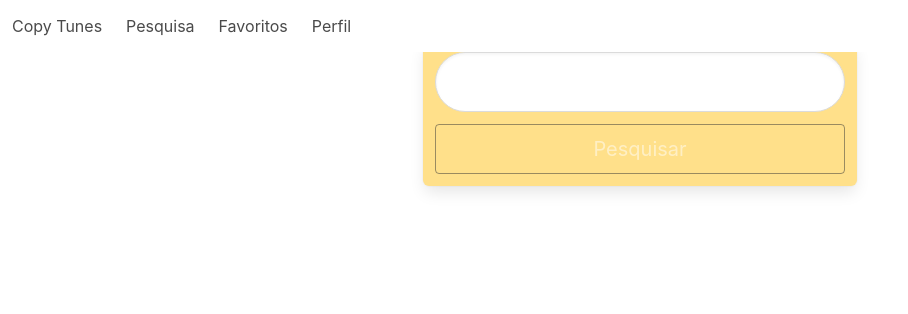
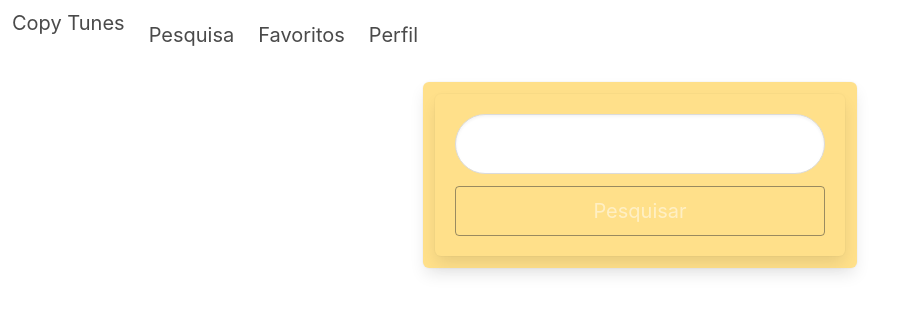
Before and after one commit to lorismilloni/copy_tunes, a React (Create React App) app: page /search in a window 1280 px wide. Shown: the top 314 px of the page, without its empty margins (0-908 px from the left). Built offline with nearby package versions, Linux system fonts and the light colour scheme; the HTML template or start-up script is replaced by a standard one.

Commit message:
edit titles and subtitles, edit loading box

```diff
--- a/src/components/AlbumInfo.jsx
+++ b/src/components/AlbumInfo.jsx
@@ -6,8 +6,8 @@ export default class AlbumInfo extends Component {
   render() {
     const { collectionId, collectionName } = this.props;
     return (
-      <li>
-        <Link
+      <li class="box">
+        <Link class="title is-4"
           to={ `/album/${collectionId}` }
           data-testid={ `link-to-album-${collectionId}` }
         >
@@ -18,8 +18,6 @@ export default class AlbumInfo extends Component {
   }
 }
 
-// Componente AlbumInfo seguindo modelo do AlbumCard feito pelo Leonardo Vogel
-
 AlbumInfo.propTypes = {
   collectionId: PropType.string,
   collectionName: PropType.string,
--- a/src/components/Header.jsx
+++ b/src/components/Header.jsx
@@ -34,20 +34,20 @@ export default class Header extends React.Component {
     return (
       <header data-testid="header-component">
         <nav class="navbar" role="navigation" aria-label="main navigation">
-          <h3 class="navbar-item">Copy Tunes</h3>
+          <h3 class="navbar-item subtitle">Copy Tunes</h3>
           <div class="navbar-start">
             <Link class="navbar-item" to="/search">
-              <h4 data-testid="link-to-search">Pesquisa</h4>
+              <h4 class="subtitle" data-testid="link-to-search">Pesquisa</h4>
             </Link>
             <Link class="navbar-item" to="/favorites">
-              <h4 data-testid="link-to-favorites">Favoritos</h4>
+              <h4 class="subtitle" data-testid="link-to-favorites">Favoritos</h4>
             </Link>
             <Link class="navbar-item" to="/profile">
-              <h4 data-testid="link-to-profile">Perfil</h4>
+              <h4 class="subtitle" data-testid="link-to-profile">Perfil</h4>
             </Link>
           </div>
           <div class="navbar-item navbar-end">
-            <h5 data-testid="header-user-name">{ userName }</h5>
+            <h5 class="subtitle" data-testid="header-user-name">{ userName }</h5>
           </div>
         </nav>
         { loading && <Loading /> }
--- a/src/components/Loading.jsx
+++ b/src/components/Loading.jsx
@@ -3,8 +3,12 @@ import React from 'react';
 class Loading extends React.Component {
   render() {
     return (
-      <div>
-        <p>Carregando...</p>
+      <div class="columns">
+        <div class="column"></div>
+        <div class="column box">
+          <p class="subtitle">Carregando...</p>
+        </div>
+        <div class="column"></div>
       </div>
     );
   }
--- a/src/pages/Search.jsx
+++ b/src/pages/Search.jsx
@@ -65,9 +65,12 @@ export default class Search extends React.Component {
         </div>
         <div class="columns">
           <div class="column"></div>
+        </div>
+        <div class="columns">
+          <div class="column"></div>
             <div class="box column has-background-warning">
-            { loading ? <Loading /> : (
-              <form>
+              { loading ? <Loading class="box" /> : (
+                  <form class="box has-background-warning">
                     <div class="control field">
                       <input
                         class="input is-large is-rounded"
@@ -86,11 +89,12 @@ export default class Search extends React.Component {
                     >
                       Pesquisar
                     </button>
-              </form>)}
+                  </form>
+              )}
               { albumFound && (
-              <section>
-                { albums.length ? <h4>{`Resultado de álbuns de: ${artist}`}</h4> : (
-                  <h4>Nenhum álbum foi encontrado</h4>) }
+                <section class="box">
+                  { albums.length ? <h4 class="title">{`Resultado de álbuns de: ${artist}`}</h4> : (
+                    <h4 class="subtitle">Nenhum álbum foi encontrado</h4>) }
                   <section>
                     { albums.map((album) => (
                       <AlbumInfo key={ album.collectionId } { ...album } />
```
Lines whose indentation alone changed are shown as unchanged.
